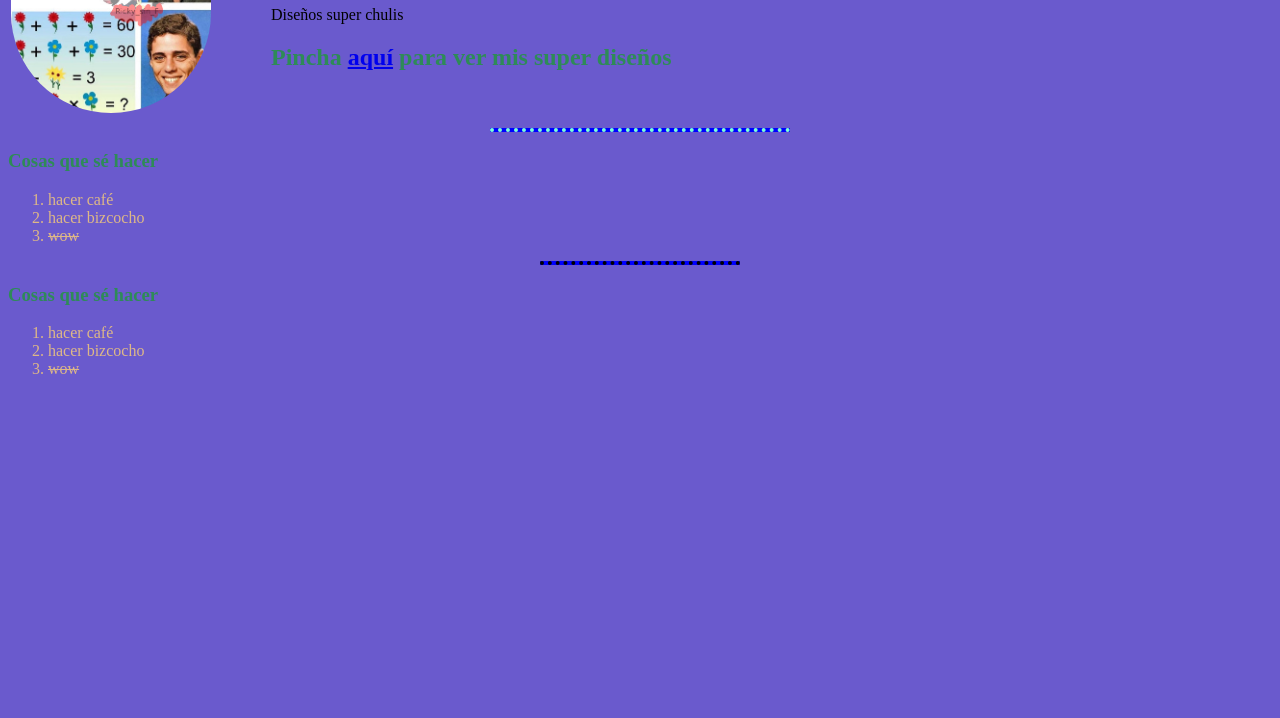
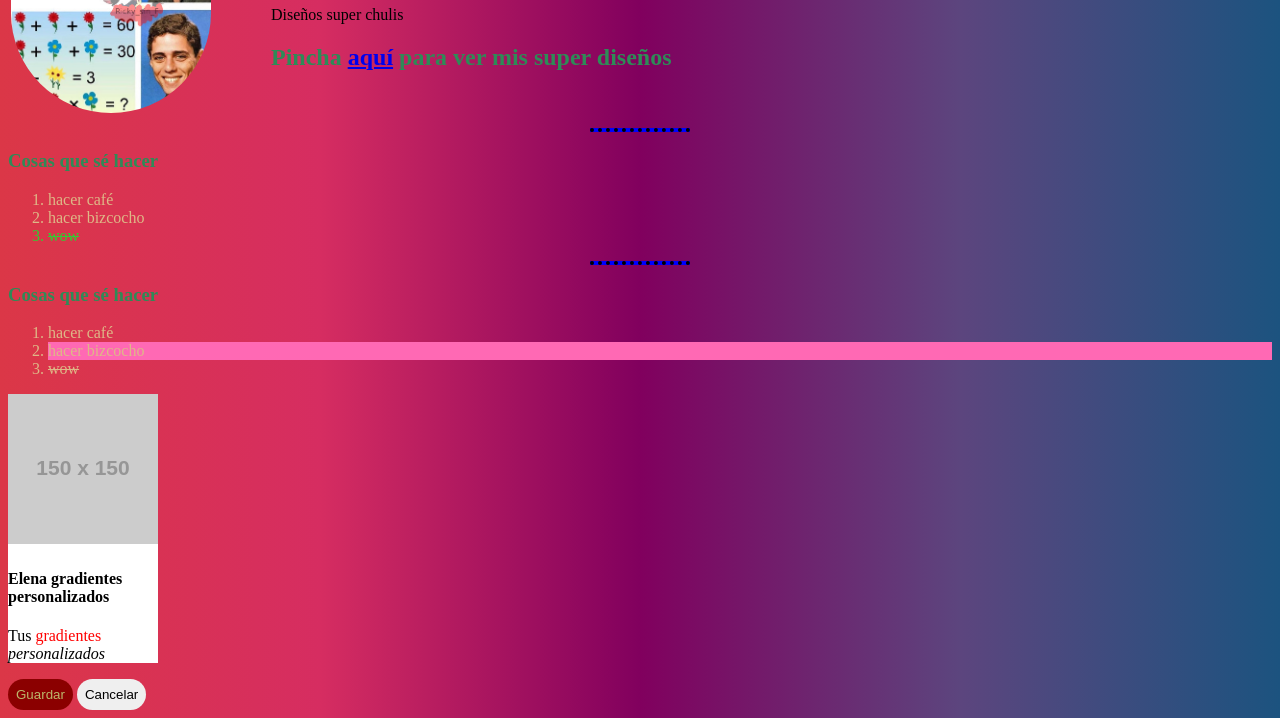
Before and after one commit to mariet111/MARIETHTML, a plain HTML site: page Index.html in a window 1280 px wide. Shown: the part 111-829 px from the top of the page. Before the commit the page ends 800 px from the top, so only its background shows below. Drawn offline with Linux system fonts and the light colour scheme; placeholder pictures from the web are drawn by us.

Commit message:
Update Index.html

```diff
--- a/Index.html
+++ b/Index.html
@@ -10,7 +10,7 @@
     <link rel="stylesheet" href="/CSS/style.css">
 
 </head>
-<body style="background-color: slateblue;">
+<body class="gradient-bg">
     <!-- Foto y nombre -->
     <table>
         <tr>
@@ -28,22 +28,46 @@
     </table>
     <!-- Comando shift 7 -->
 
-    <hr size="8" style="width:300px; color: aquamarine;">
+    <hr>
 
     <h3>Cosas que sé hacer</h3>
     <ol>
         <li>hacer café</li>
         <li>hacer bizcocho</li>
-        <li><strike>wow</strike></li>
+        <li class="rojo"><strike>wow</strike></li>
     </ol>
 
-    <hr size="8" style="width: 200px;">
+    <hr>
 
     <h3>Cosas que sé hacer</h3>
     <ol>
         <li>hacer café</li>
-        <li>hacer bizcocho</li>
+        <li id="bizcocho">hacer bizcocho</li>
         <li><strike>wow</strike></li>
     </ol>
+
+    <div class="card">
+        <img src="https://via.placeholder.com/150" alt="">
+        <div class="container">
+            <h4>
+                Elena gradientes personalizados
+            </h4>
+            <p>
+                Tus <span>gradientes</span> <em>personalizados</em>
+            </p>
+        </div>
+    </div>
+
+  <button
+   class="primary"
+   >
+   Guardar
+  </button>
+
+  <button
+  class="secondary"
+  >
+  Cancelar</button>
+
 </body>
 </html>
```
